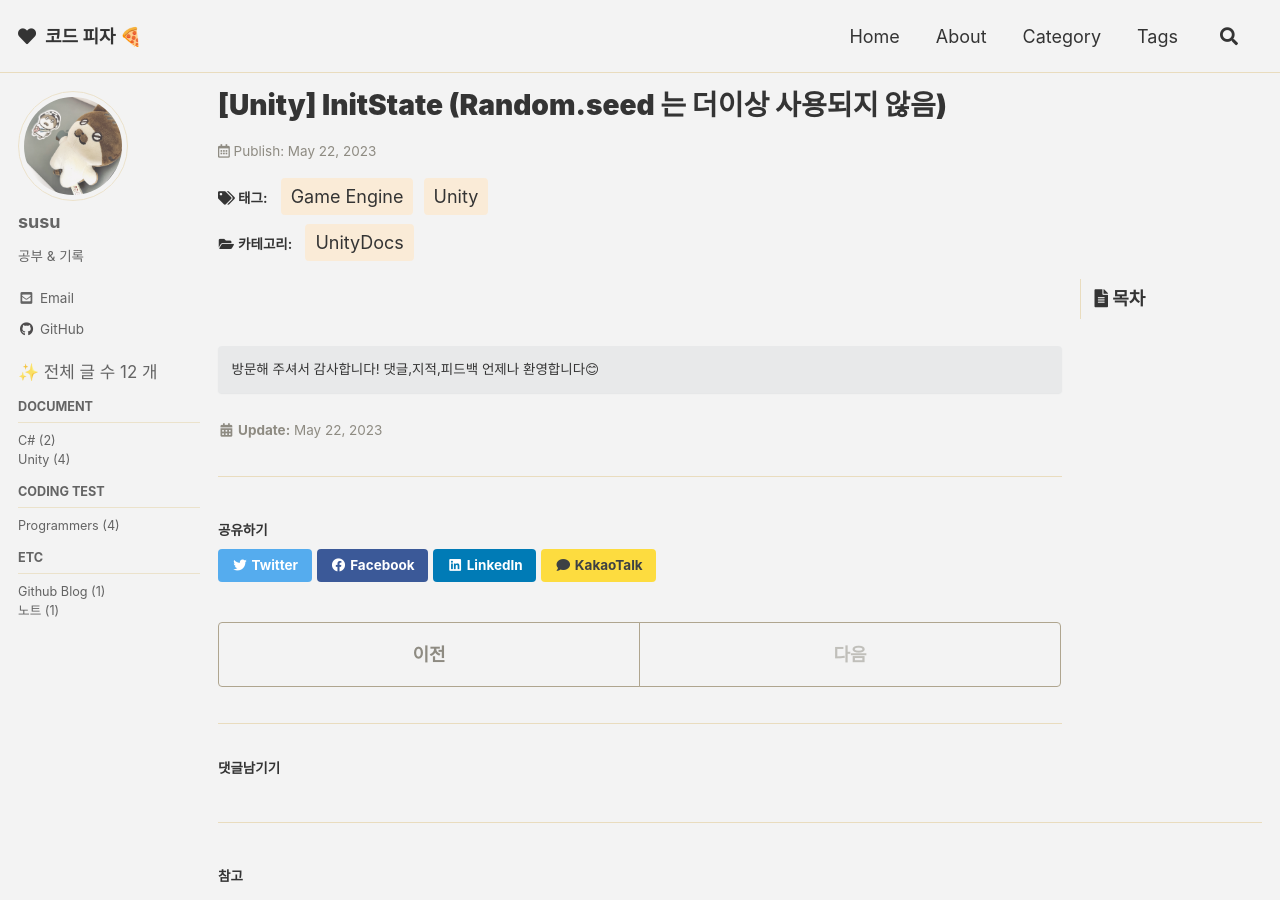
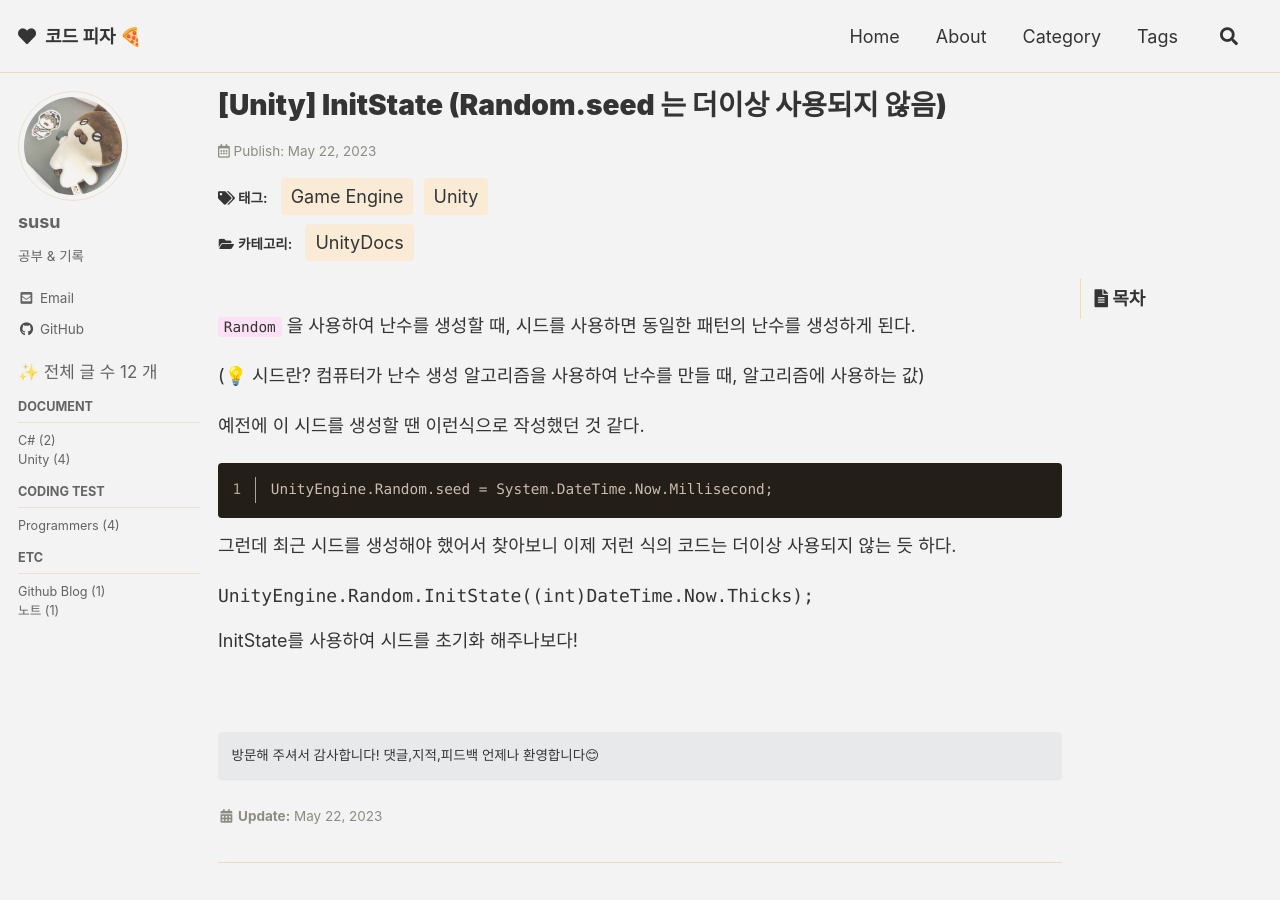
Before and after one commit to eggmong/eggmong.github.io, a Jekyll site: the page built from _posts/UnityDocs/2023-05-22-Unity-InitState.md, in a window 1280 px wide and 900 px high. Built offline with Jekyll 4.4.1, drawn with Linux system fonts in a browser that asks for light colours; cached includes are drawn as plain includes; some web fonts are replaced; comment, search, counter and statistics services are not loaded.

Commit message:
Update 2023-05-22-Unity-InitState.md

````diff
--- a/_posts/UnityDocs/2023-05-22-Unity-InitState.md
+++ b/_posts/UnityDocs/2023-05-22-Unity-InitState.md
@@ -10,3 +10,24 @@ toc_sticky: true
 date: 2023-05-22
 last_modified_at: 2023-05-22
 ---
+
+<br>
+
+`Random` 을 사용하여 난수를 생성할 때, 시드를 사용하면 동일한 패턴의 난수를 생성하게 된다.
+
+(💡 시드란? 컴퓨터가 난수 생성 알고리즘을 사용하여 난수를 만들 때, 알고리즘에 사용하는 값)
+
+예전에 이 시드를 생성할 땐 이런식으로 작성했던 것 같다.
+
+
+```c#
+UnityEngine.Random.seed = System.DateTime.Now.Millisecond;
+```
+
+그런데 최근 시드를 생성해야 했어서 찾아보니 이제 저런 식의 코드는 더이상 사용되지 않는 듯 하다.
+
+```C#
+UnityEngine.Random.InitState((int)DateTime.Now.Thicks);
+```
+
+InitState를 사용하여 시드를 초기화 해주나보다!
````
